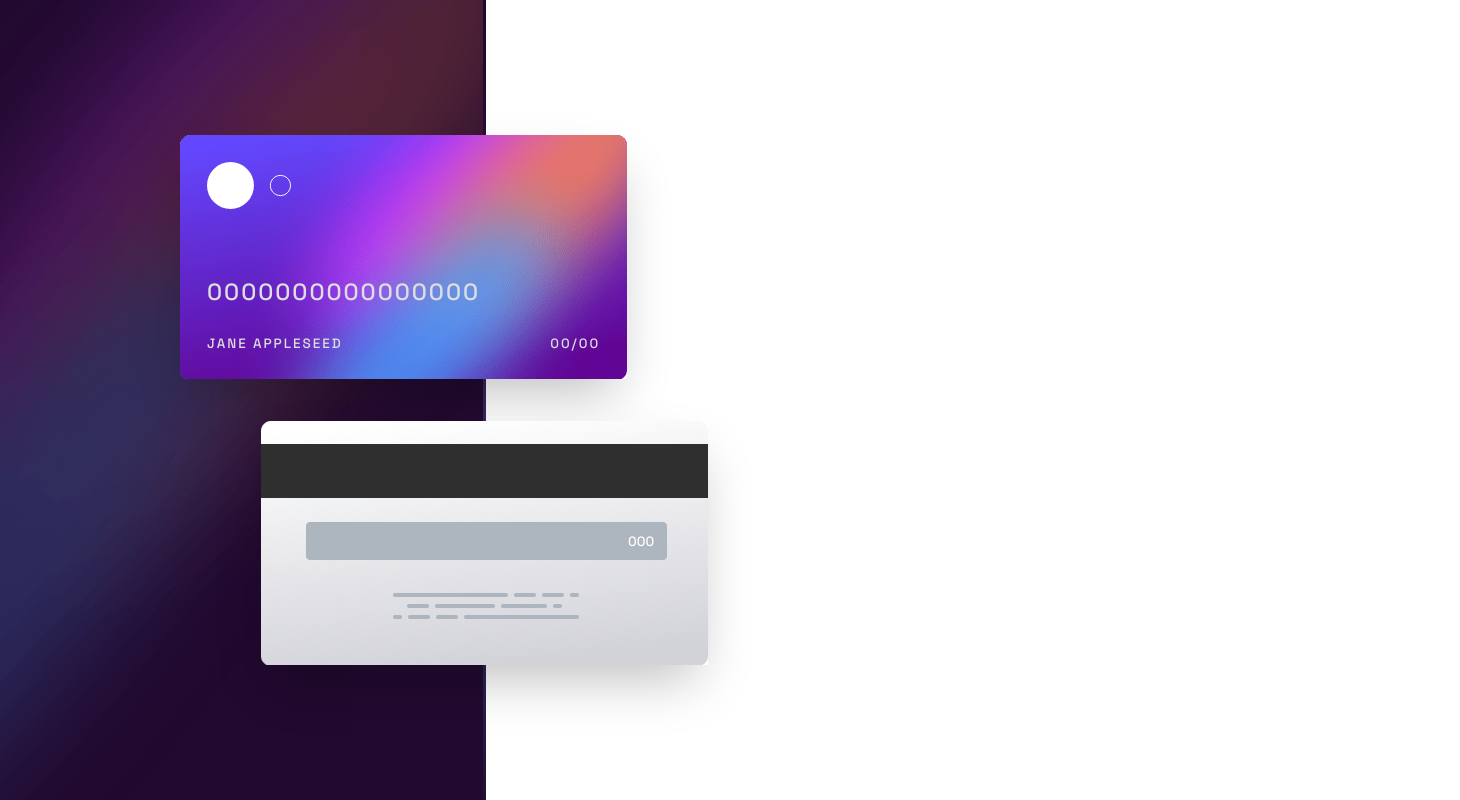
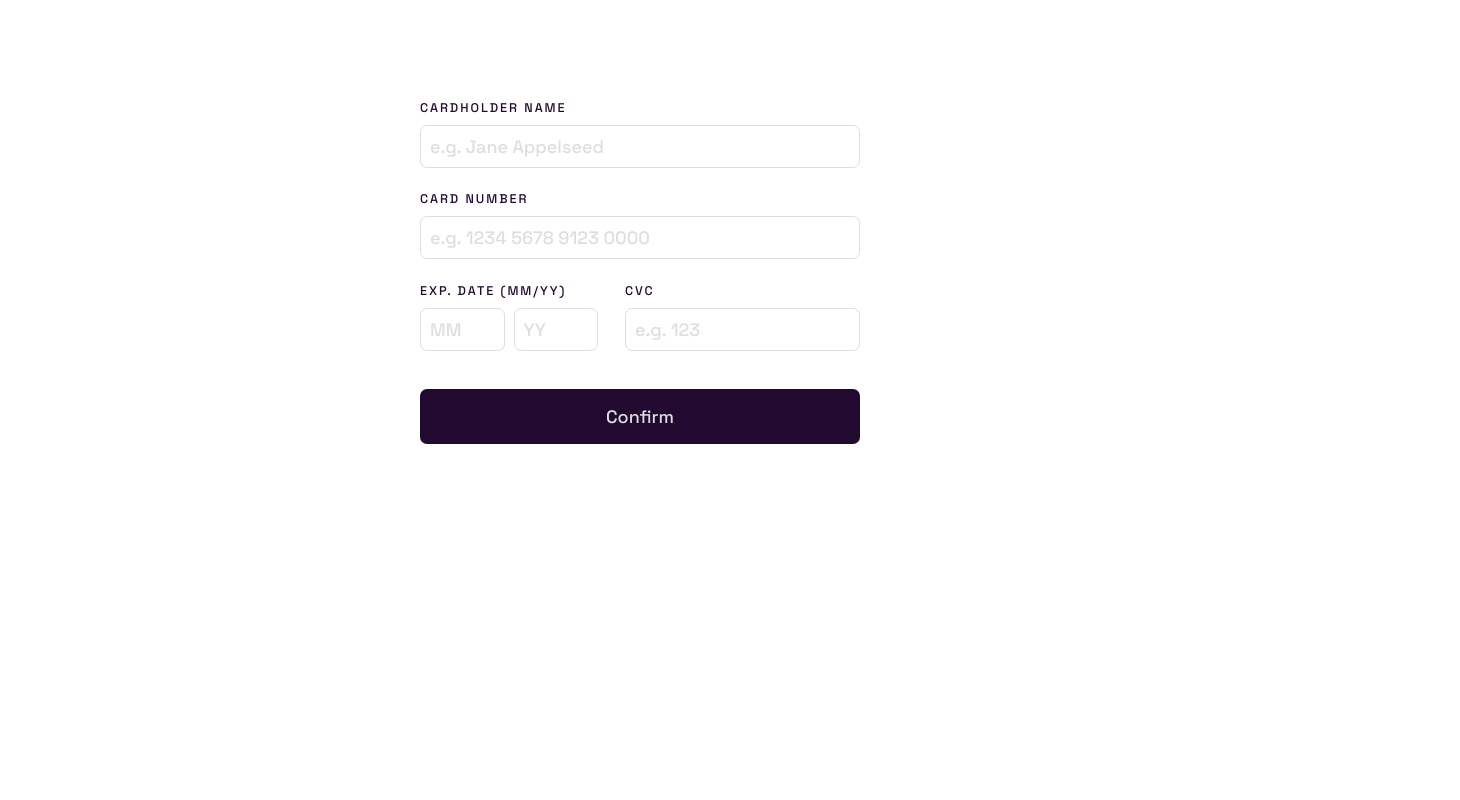
Before and after one commit to kdumagalhaes/interactive-card-details-form, a React (Vite) app: page / in a window 1280 px wide. Shown: the whole page, 1460 px wide, since content can reach past the window. Built offline with nearby package versions, Linux system fonts and the light colour scheme.

Commit message:
Add form layout

```diff
--- a/package.json
+++ b/package.json
@@ -12,12 +12,14 @@
   "dependencies": {
     "react": "^18.2.0",
     "react-dom": "^18.2.0",
+    "react-input-mask": "^2.0.4",
     "styled-components": "^5.3.5"
   },
   "devDependencies": {
     "@rocketseat/eslint-config": "^1.1.3",
     "@types/react": "^18.0.17",
     "@types/react-dom": "^18.0.6",
+    "@types/react-input-mask": "^3.0.1",
     "@types/styled-components": "^5.1.26",
     "@vitejs/plugin-react": "^2.0.1",
     "eslint": "^8.23.0",
--- a/src/App.tsx
+++ b/src/App.tsx
@@ -1,12 +1,14 @@
 import { ThemeProvider } from 'styled-components'
-import { SideBar } from './components/SideBar/SideBar'
+import { Form } from './components/Form/Form'
+// import { SideBar } from './components/SideBar/SideBar'
 import { GlobalStyles } from './styles/globalStyles'
 import { defaultTheme } from './styles/themes/default'
 
 function App() {
   return (
     <ThemeProvider theme={defaultTheme}>
-      <SideBar />
+      {/* <SideBar /> */}
+      <Form />
       <GlobalStyles />
     </ThemeProvider>
   )
--- a/src/components/Cards/styles.ts
+++ b/src/components/Cards/styles.ts
@@ -63,7 +63,7 @@ export const CardFront = styled(Card)`
   .client-name,
   .expiration-date {
     color: ${(props) => props.theme.lightGrayishViolet};
-    letter-spacing: 0.11rem;
+    letter-spacing: ${(props) => props.theme.letterSpacing};
   }
 
   .client-name,
--- /dev/null
+++ b/src/components/Form/Form.tsx
@@ -0,0 +1,71 @@
+import { Button, Container } from './styles'
+import InputMask from 'react-input-mask'
+
+export function Form() {
+  return (
+    <Container>
+      <form action="">
+        <label htmlFor="name">Cardholder Name</label>
+        <input
+          id="name"
+          type="text"
+          maxLength={20}
+          placeholder="e.g. Jane Appelseed"
+          required
+        />
+        <label htmlFor="card-number">Card Number</label>
+        <InputMask
+          mask="9999 9999 9999 9999"
+          id="card-number"
+          type="text"
+          inputMode="numeric"
+          pattern="[0-9]*"
+          placeholder="e.g. 1234 5678 9123 0000"
+          required
+        />
+        <div className="wrapper">
+          <div className="expiration-date">
+            <label htmlFor="expiration-month">Exp. date (MM/YY)</label>
+            <div className="divider">
+              <InputMask
+                mask="0-12"
+                id="expiration-month"
+                className="expiration-month"
+                type="number"
+                pattern="[0-9]*"
+                placeholder="MM"
+                min={1}
+                max={12}
+                required
+              />
+              <label htmlFor="expiration-year">(MM/YY)</label>
+              <input
+                id="expiration-year"
+                className="expiration-year"
+                type="text"
+                inputMode="numeric"
+                pattern="[0-9]*"
+                placeholder="YY"
+                required
+              />
+            </div>
+          </div>
+
+          <div className="security-code-divider">
+            <label htmlFor="security-code">CVC</label>
+            <input
+              id="security-code"
+              inputMode="numeric"
+              pattern="[0-9]*"
+              type="text"
+              placeholder="e.g. 123"
+              required
+            />
+          </div>
+        </div>
+
+        <Button>Confirm</Button>
+      </form>
+    </Container>
+  )
+}
--- /dev/null
+++ b/src/components/Form/styles.ts
@@ -0,0 +1,85 @@
+import styled from 'styled-components'
+
+export const Container = styled.main`
+  form {
+    display: flex;
+    flex-direction: column;
+    max-width: 440px;
+    margin: 100px auto;
+
+    label {
+      text-transform: uppercase;
+      font-size: 0.7rem;
+      letter-spacing: ${(props) => props.theme.letterSpacing};
+      margin-bottom: 0.5rem;
+      color: ${(props) => props.theme.veryDarkViolet};
+    }
+
+    label[for='expiration-month'],
+    label[for='security-code'] {
+      width: 100%;
+      display: block;
+      margin-bottom: 0.5rem;
+    }
+
+    label[for='expiration-year'] {
+      color: ${(props) => props.theme.white};
+      font-size: 1px;
+      position: absolute;
+      left: 999px;
+    }
+
+    .expiration-year,
+    .expiration-month {
+      width: 4.7rem;
+    }
+
+    input {
+      border: 1px solid ${(props) => props.theme.lightGrayishViolet};
+      border-radius: 7px;
+      padding: 0.5rem;
+      margin-bottom: 1.3rem;
+
+      &::placeholder {
+        color: ${(props) => props.theme.lightGrayishViolet};
+      }
+    }
+
+    .expiration-date {
+      margin-right: 1rem;
+    }
+
+    .security-code-divider,
+    .expiration-date {
+      width: 100%;
+    }
+
+    .divider,
+    .wrapper {
+      display: flex;
+    }
+
+    .divider {
+      gap: 0.5rem;
+    }
+
+    .wrapper {
+      display: flex;
+    }
+  }
+`
+
+export const Button = styled.button`
+  width: 100%;
+  background-color: ${(props) => props.theme.veryDarkViolet};
+  color: ${(props) => props.theme.lightGrayishViolet};
+  padding: 0.9rem 0;
+  border: none;
+  border-radius: 7px;
+  transition: 0.4s;
+  margin-top: 0.8rem;
+
+  &:hover {
+    background-color: ${(props) => props.theme.darkViolet};
+  }
+`
--- a/src/styles/globalStyles.ts
+++ b/src/styles/globalStyles.ts
@@ -17,6 +17,7 @@ body {
 body, input, textarea, button {
     font-weight: 500;
     font-size: 1rem;
+    font-family: 'Space Grotesk', sans-serif;
 }
 button {
     cursor: pointer;
--- a/src/styles/themes/default.ts
+++ b/src/styles/themes/default.ts
@@ -9,4 +9,7 @@ export const defaultTheme = {
   lightGrayishViolet: 'hsl(270, 3%, 87%)',
   darkGrayishViolet: 'hsl(279, 6%, 55%)',
   veryDarkViolet: 'hsl(278, 68%, 11%)',
+  darkViolet: 'hsl(278, 68%, 20%)',
+
+  letterSpacing: '0.11rem',
 }
```
Also changed, not shown: 1 other file (tests, documents, lock files or other folders).
